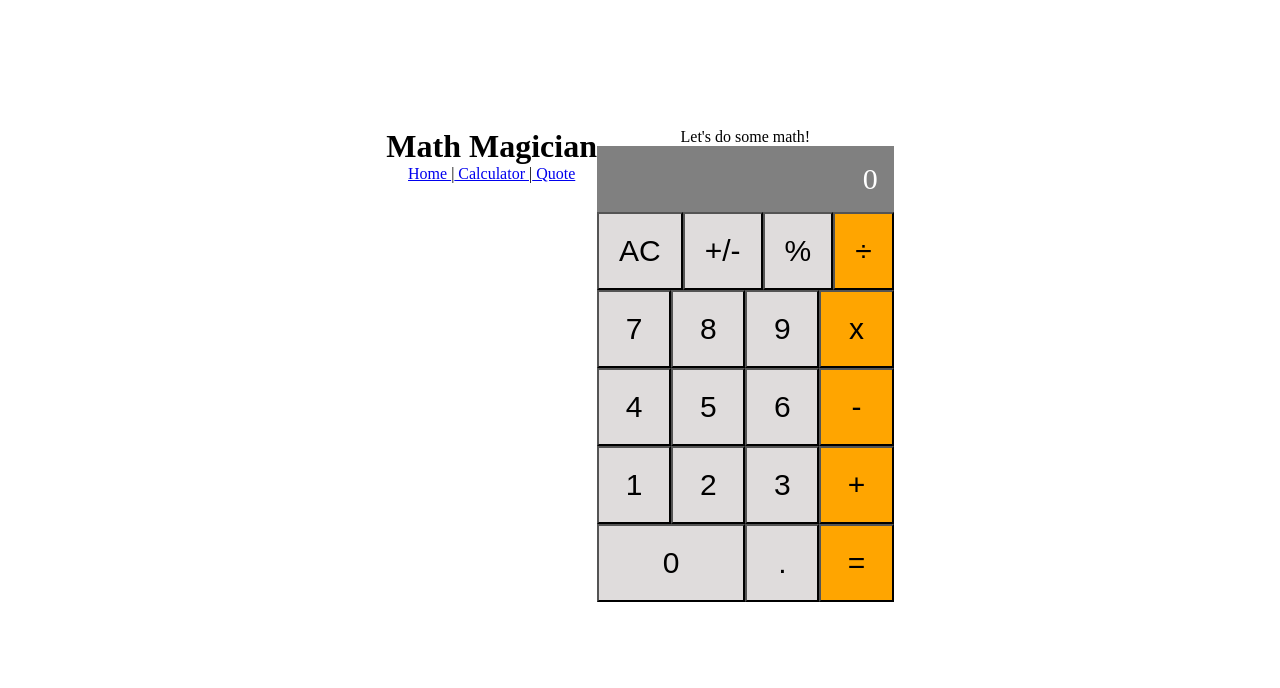
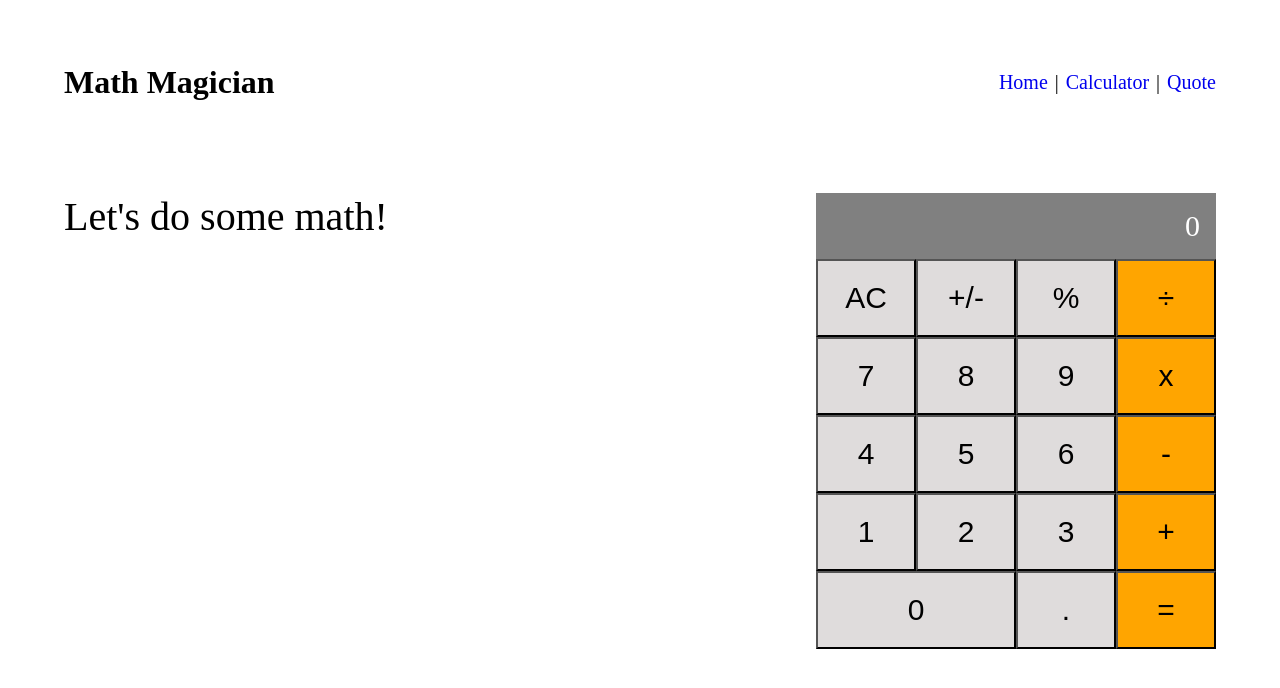
Before and after one commit to Irirwanirira/math-magician, a React (Create React App) app: page /Calculators in a window 1280 px wide. Shown: the top 688 px of the page. Built offline with nearby package versions, Linux system fonts and the light colour scheme.

Commit message:
Modified index.css

```diff
--- a/src/index.css
+++ b/src/index.css
@@ -5,10 +5,7 @@
 }
 
 .App {
-  margin: 10%;
-  display: flex;
-  text-align: center;
-  justify-content: center;
+  margin: 5%;
 }
 
 .calculus {
@@ -71,3 +68,63 @@ button:hover {
   opacity: 0.9;
   cursor: pointer;
 }
+
+.welcome {
+  margin-top: 2em;
+}
+
+#title {
+  font-family: Impact, 'Haettenschweiler', 'Arial Narrow Bold', sans-serif;
+  margin: 1em 0;
+}
+
+.text {
+  font-size: 25px;
+  margin: 5px 0;
+}
+
+.navBar {
+  display: flex;
+  align-items: center;
+  justify-content: space-between;
+}
+
+.Link {
+  font-size: 20px;
+  color: black;
+}
+
+.link {
+  text-decoration: none;
+  word-spacing: 2px;
+}
+
+.link:hover {
+  color: black;
+  font-size: 20px;
+  text-decoration: underline;
+}
+
+.math {
+  display: flex;
+  justify-content: space-between;
+  margin-top: 8%;
+}
+
+#paragraph {
+  font-size: 40px;
+}
+
+.myQuotes {
+  margin-top: 10%;
+}
+
+.quotes {
+  text-align: center;
+  font-size: 30px;
+  margin-top: 2em;
+}
+
+.quotes span {
+  font-weight: 900;
+}
```
